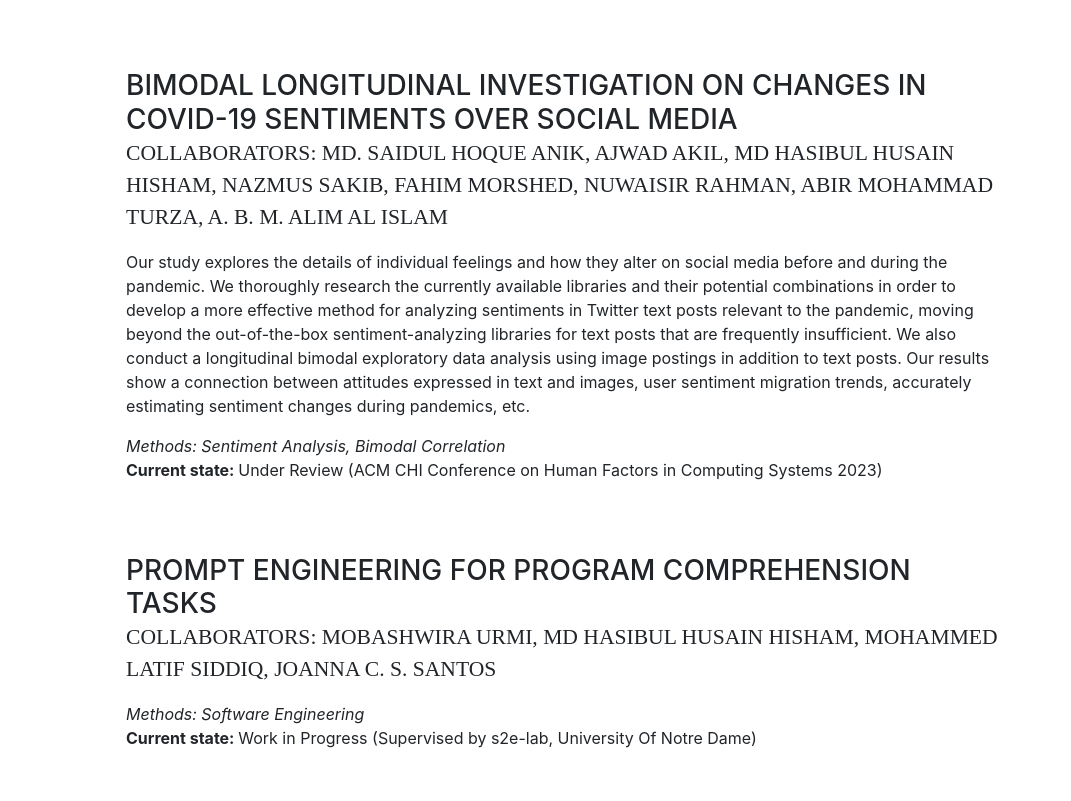
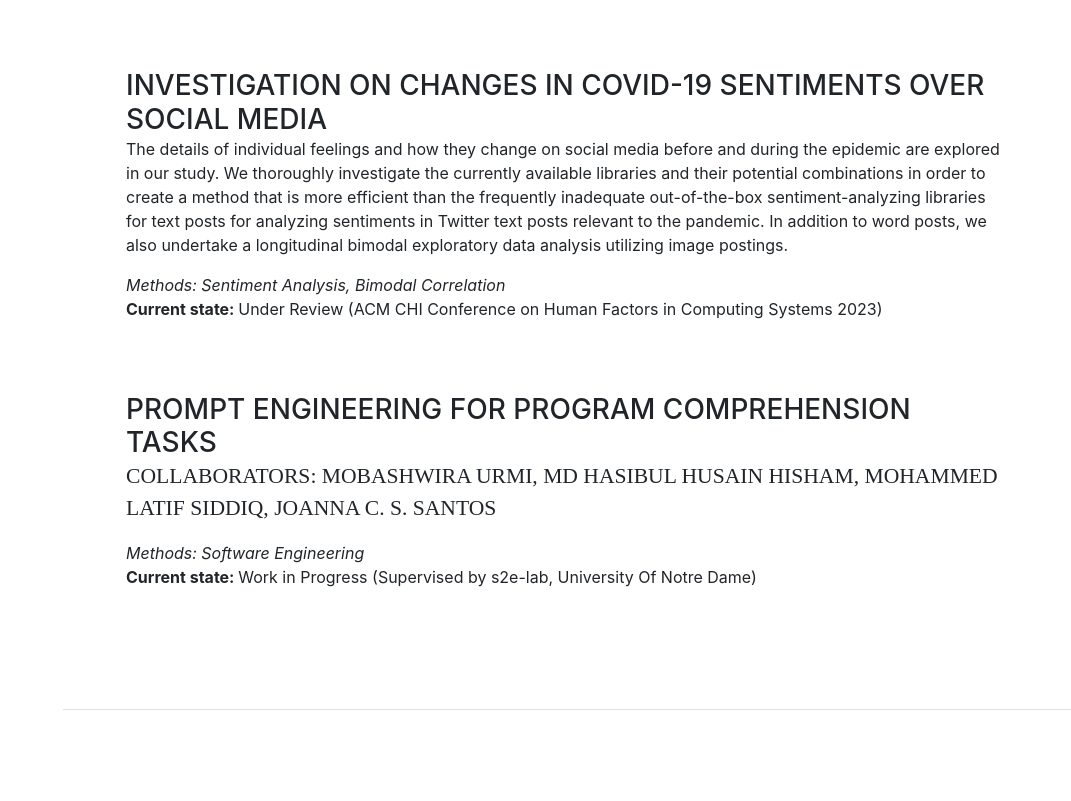
Before and after one commit to elizaan/elizaan.github.io, a website with bundled scripts: page index.html in a window 1280 px wide. Shown: the part 4125-4926 px from the top of the page, without its empty margins (209-1280 px from the left). Built offline with nearby package versions, Linux system fonts and the light colour scheme; some icons are missing; a web font is replaced by a local one.

Commit message:
research projects modified

```diff
--- a/index.html
+++ b/index.html
@@ -328,22 +328,22 @@
 
             <div class="resume-item d-flex flex-column flex-md-row mb-4">
 	            <div class="resume-content mr-auto">
-	              	<h3 class="mb-0">Bimodal Longitudinal Investigation on Changes in COVID-19 Sentiments over Social Media</h3>
-	              	<div class="subheading mb-3">Collaborators: Md. Saidul Hoque Anik, Ajwad Akil, Md Hasibul Husain Hisham, Nazmus Sakib, Fahim Morshed,
+	              	<h3 class="mb-0">Investigation on Changes in COVID-19 Sentiments over Social Media</h3>
+	              	<!-- <div class="subheading mb-3">Collaborators: Md. Saidul Hoque Anik, Ajwad Akil, Md Hasibul Husain Hisham, Nazmus Sakib, Fahim Morshed,
                     Nuwaisir Rahman, Abir Mohammad Turza, A. B. M. Alim Al Islam
-	              	</div>
+	              	</div> -->
 	              	<div class="mb-5">
 
 				            <p class="justify">
-                      Our study explores the details of individual feelings and how they alter on social media
-                      before and during the pandemic. We thoroughly research the currently available libraries and their potential
-                      combinations in order to develop a more effective method for analyzing sentiments in Twitter text posts
-                      relevant to the pandemic, moving beyond the out-of-the-box sentiment-analyzing libraries for text posts that
-                      are frequently insufficient. We also conduct a longitudinal bimodal exploratory data analysis using image
-                      postings in addition to text posts. Our results show a connection between attitudes expressed in text and
-                      images, user sentiment migration trends, accurately estimating sentiment changes during pandemics, etc.
 
-				        	 </p>
+
+				            The details of individual feelings and how they change on social media before and during the
+                    epidemic are explored in our study. We thoroughly investigate the currently available libraries
+                    and their potential combinations in order to create a method that is more efficient than the frequently
+                    inadequate out-of-the-box sentiment-analyzing libraries for text posts for analyzing sentiments in Twitter
+                    text posts relevant to the pandemic. In addition to word posts, we also undertake a longitudinal bimodal
+                    exploratory data analysis utilizing image postings.
+                    </p>
 		            		<em>Methods: Sentiment Analysis, Bimodal Correlation</em>
                     		<br>
                     		<p> <strong>Current state: </strong>
```
